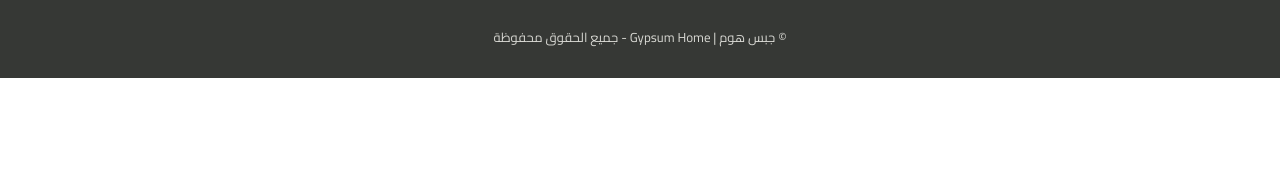
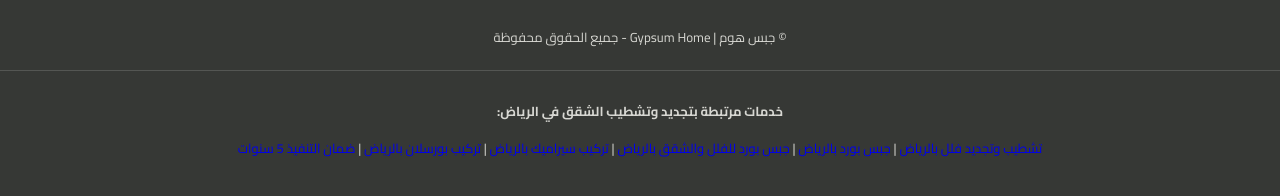
Before and after one commit to rawasikhbusiness-cyber/gypsum-home-website, a website: page apartment-renovation-riyadh.html in a window 1280 px wide. Shown: the part 8544-8740 px from the top of the page. Before the commit the page ends 8622 px from the top, so only its background shows below. Drawn offline with Linux system fonts and the light colour scheme.

Commit message:
Update apartment-renovation-riyadh.html

```diff
--- a/apartment-renovation-riyadh.html
+++ b/apartment-renovation-riyadh.html
@@ -3238,7 +3238,18 @@
         © جبس هوم | Gypsum Home - جميع الحقوق محفوظة
 
     </div>
-
+<div style="margin-top:20px; padding-top:15px; border-top:1px solid rgba(255,255,255,.15);">
+    <p><strong>خدمات مرتبطة بتجديد وتشطيب الشقق في الرياض:</strong></p>
+
+    <p>
+        <a href="villa-renovation-finishing-riyadh.html">تشطيب وتجديد فلل بالرياض</a> |
+        <a href="gypsum-board-riyadh.html">جبس بورد بالرياض</a> |
+        <a href="gypsum-board-villas-apartments-riyadh.html">جبس بورد للفلل والشقق بالرياض</a> |
+        <a href="ceramic-installation-riyadh.html">تركيب سيراميك بالرياض</a> |
+        <a href="porcelain-installation-riyadh.html">تركيب بورسلان بالرياض</a> |
+        <a href="warranty.html">ضمان التنفيذ 5 سنوات</a>
+    </p>
+</div>
 </footer>
 
 
```
